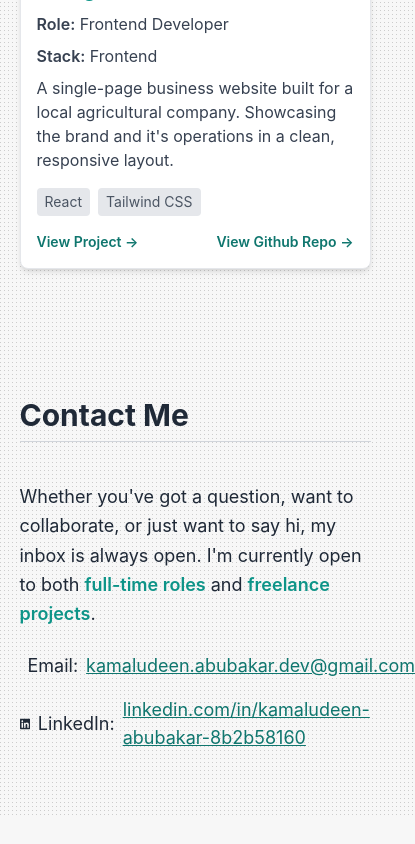
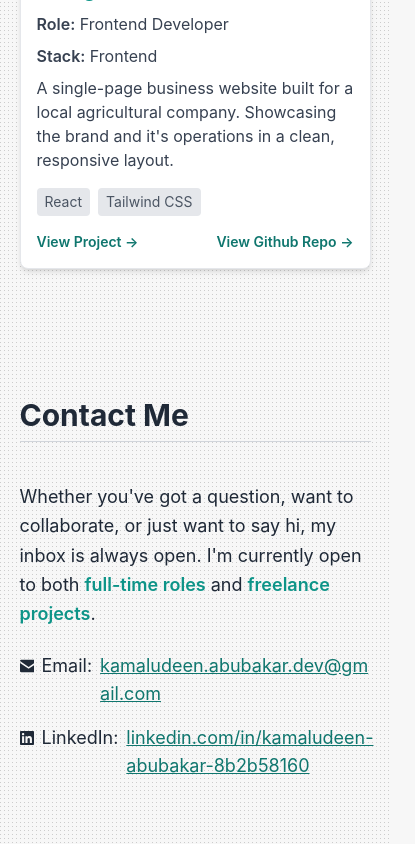
Before and after one commit to Kamaludyn/my-portfolio, a React (Vite) app: page / in a window 390 px wide. Shown: the part 5122-5966 px from the top of the page, 415 px wide, since content can reach past the window. Before the commit the page ends 5938 px from the top, so only its background shows below. Built offline with nearby package versions, Linux system fonts and the light colour scheme.

Commit message:
Minor UI fix

```diff
--- a/src/components/ContactMe.jsx
+++ b/src/components/ContactMe.jsx
@@ -20,18 +20,22 @@ const Contact = () => {
         .
       </p>
 
-      <div className="space-y-4 text-lg">
-        <p className="flex items-center gap-2">
-          <SiMailboxdotorg /> Email:{" "}
+      <div className="w-full space-y-4 text-lg">
+        <p className="flex items-start gap-2">
+          <span className="flex gap-2 items-center">
+            <SiMailboxdotorg className="text-sm md:text-lg" /> Email:
+          </span>
           <a
             href="mailto:kamaludeen.abubakar.dev@gmail.com"
-            className="text-teal-700 dark:text-teal-400 underline hover:text-teal-900"
+            className="break-all text-teal-700 dark:text-teal-400 underline hover:text-teal-900"
           >
             kamaludeen.abubakar.dev@gmail.com
           </a>
         </p>
-        <p className="flex items-center gap-2">
-          <SiLinkedin /> LinkedIn:{" "}
+        <p className="flex items-start gap-2">
+          <span className="flex gap-2 items-center">
+            <SiLinkedin className="text-sm md:text-lg" /> LinkedIn:{" "}
+          </span>
           <a
             href="https://www.linkedin.com/in/kamaludeen-abubakar-8b2b58160"
             target="_blank"
```
